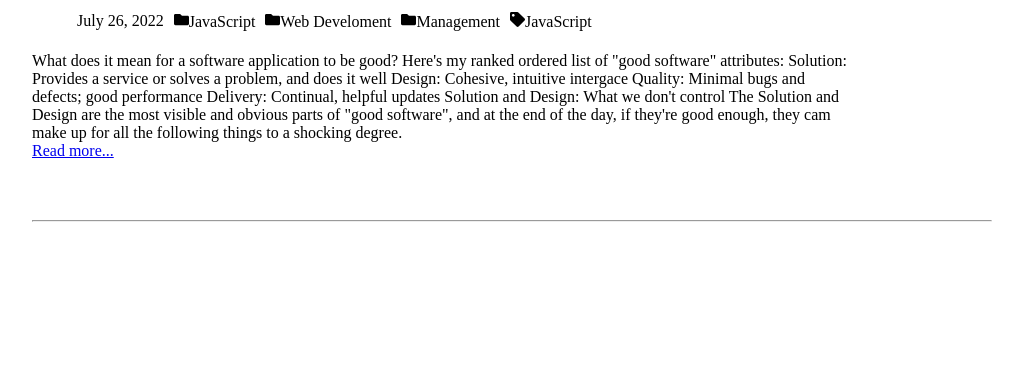
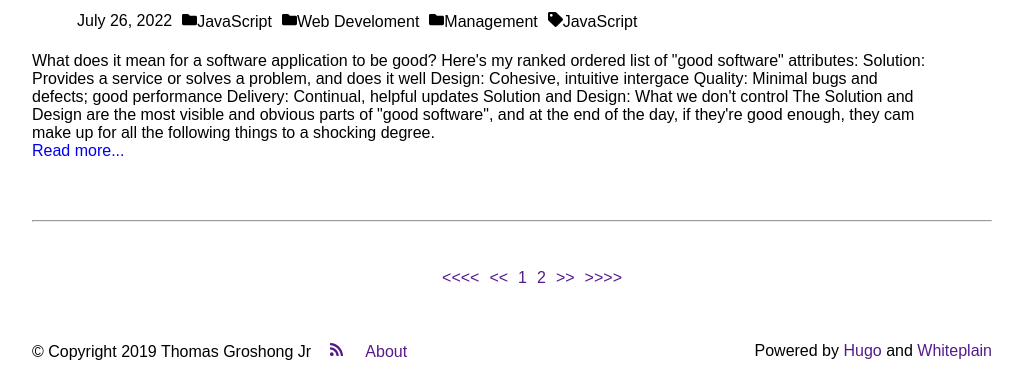
Before and after one commit to groshong-software/learning-projects, a plain HTML site: page project-one/src/index.html in a window 1280 px wide. Shown: the part 513-898 px from the top of the page, without its empty margins (128-1151 px from the left). Before the commit the page ends 800 px from the top, so only its background shows below. Drawn offline with Linux system fonts and the light colour scheme.

Commit message:
Kinda a little done maybe needs a bit more

```diff
--- a/project-one/src/index.html
+++ b/project-one/src/index.html
@@ -18,7 +18,7 @@
     </header>
     <hr>
     <h1>Leading Effective React Teams</h1>
-    <ul>
+    <ul class="stuffUnderThing">
       <li>July 27, 2022</li>
       <li><svg class="svg-inline--fa fa-folder fa-w-16" aria-hidden="true" data-prefix="fas" data-icon="folder"
         role="img" xmlns="http://www.w3.org/2000/svg" viewBox="0 0 512 512" data-fa-i2svg=""><path fill="currentColor"
@@ -51,7 +51,7 @@
       <hr>
       <br>
       <h1>Good Software from the Software Engineer's Perspective</h1>
-      <ul>
+      <ul class="stuffUnderThing">
         <li>July 26, 2022</li>
         <li><svg class="svg-inline--fa fa-folder fa-w-16" aria-hidden="true" data-prefix="fas" data-icon="folder"
           role="img" xmlns="http://www.w3.org/2000/svg" viewBox="0 0 512 512" data-fa-i2svg=""><path fill="currentColor"
@@ -82,5 +82,29 @@
         <a href="https://en.wikipedia.org/wiki/List_of_inventors_killed_by_their_own_invention">Read more...</a></p>
         <br><br>
         <hr>
+        <br>
+        <ul class="bottomThing">
+          <li><a href=""><<<<</a></li>
+          <li><a href=""><<</a></li>
+          <li><a href="">1</a></li>
+          <li><a href="">2</a></li>
+          <li><a href="">>></a></li>
+          <li><a href="">>>>></a></li>
+        </ul>
+        <br>
+        <footer>
+        <p>&#xa9; Copyright 2019 Thomas Groshong Jr  &nbsp &nbsp<a href=""><svg class="svg-inline--fa fa-rss fa-w-14"
+          aria-hidden="true" data-prefix="fas" data-icon="rss" role="img" xmlns="http://www.w3.org/2000/svg"
+          viewBox="0 0 448 512" data-fa-i2svg=""><path fill="currentColor" d="M128.081 415.959c0
+          35.369-28.672 64.041-64.041 64.041S0 451.328 0 415.959s28.672-64.041 64.041-64.041
+          64.04 28.673 64.04 64.041zm175.66 47.25c-8.354-154.6-132.185-278.587-286.95-286.95C7.656
+          175.765 0 183.105 0 192.253v48.069c0 8.415 6.49 15.472 14.887 16.018 111.832
+          7.284 201.473 96.702 208.772 208.772.547 8.397 7.604 14.887 16.018 14.887h48.069c9.149.001
+          16.489-7.655 15.995-16.79zm144.249.288C439.596 229.677 251.465 40.445 16.503 32.01
+          7.473 31.686 0 38.981 0 48.016v48.068c0 8.625 6.835 15.645 15.453 15.999 191.179
+          7.839 344.627 161.316 352.465 352.465.353 8.618 7.373 15.453 15.999 15.453h48.068c9.034-.001
+          16.329-7.474 16.005-16.504z"></path></svg> &nbsp &nbsp About</a></p>
+          <p>Powered by <a href="">Hugo </a>and <a href="">Whiteplain</a></p>
+      </footer>
   </body>
 </html>
--- a/project-one/src/styles.css
+++ b/project-one/src/styles.css
@@ -9,6 +9,7 @@ body{
     width:75%;
     margin-left:auto;
     margin-right:auto;
+    font-family: Arial;
 }
 header{
     display:flex;
@@ -25,3 +26,21 @@ svg{
     width:15px;
     height:15px;
 }
+.bottomThing{
+        display: flex;
+        align-items: center;
+        list-style-type: none;
+        justify-content: center;
+}
+.stuffUnderThing{
+    display: flex;
+    align-items: center;
+    justify-content: start;
+}
+a{
+    text-decoration: none;
+}
+footer{
+    display:flex;
+    justify-content:space-between;
+}
```
